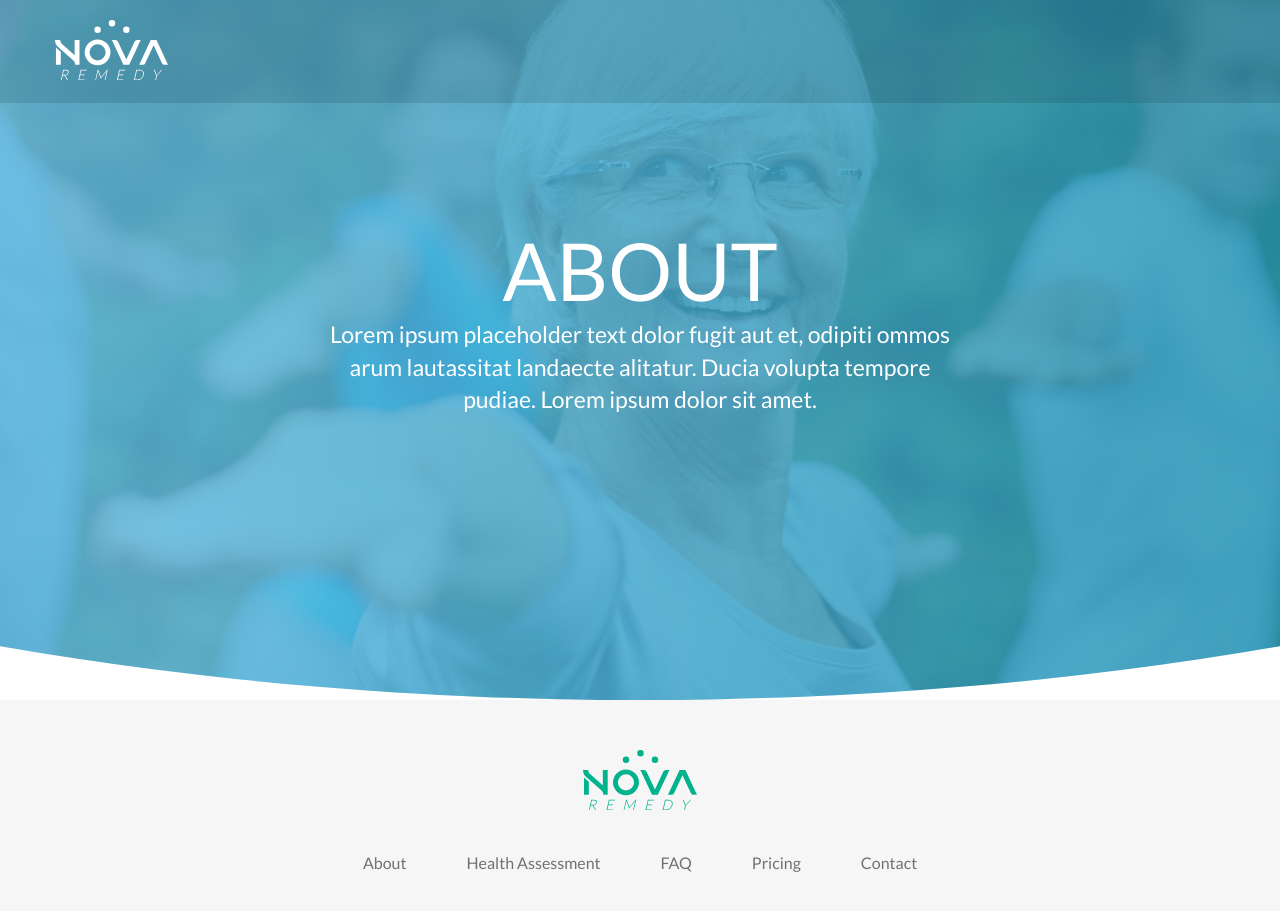
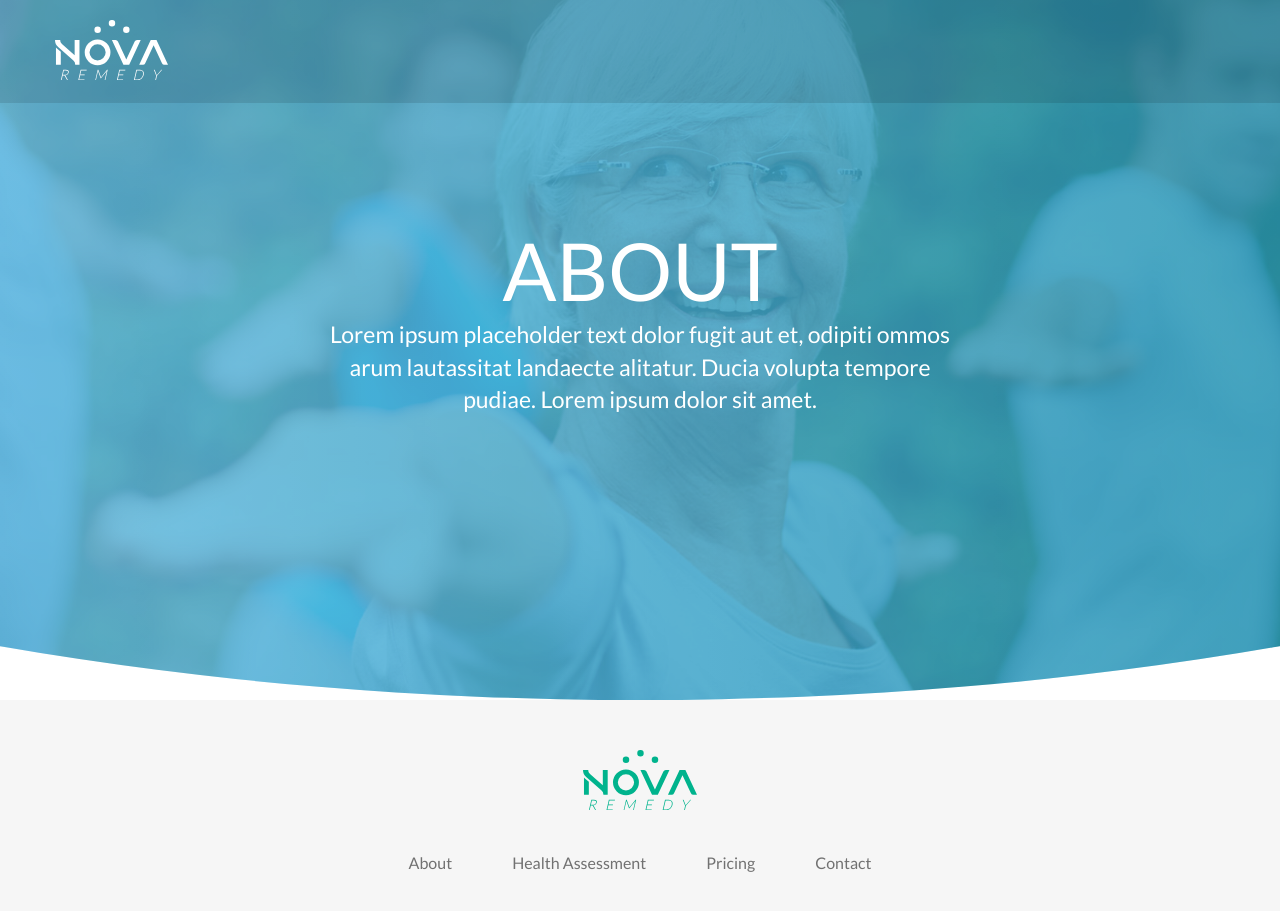
Before and after one commit to itsbrittaleigh/nova-remedy-marketing, a Jekyll site: the page built from about/index.html, in a window 1280 px wide and 922 px high. Shown: the top 911 px of the window. Built offline with Jekyll 4.4.1, drawn with Linux system fonts in a browser that asks for light colours.

Commit message:
temporarily commenting out links to faq section because there is no design/content

```diff
--- a/_includes/footer.html
+++ b/_includes/footer.html
@@ -11,9 +11,9 @@
         <li class="secondary-nav__menu-item">
           <a href="/health-assessment" class="secondary-nav__menu-item-link">Health Assessment</a>
         </li>
-        <li class="secondary-nav__menu-item">
+        <!-- <li class="secondary-nav__menu-item">
           <a href="/frequently-asked-questions" class="secondary-nav__menu-item-link">FAQ</a>
-        </li>
+        </li> -->
         <li class="secondary-nav__menu-item">
           <a href="/pricing" class="secondary-nav__menu-item-link">Pricing</a>
         </li>
--- a/_src/js/components/Menu.vue
+++ b/_src/js/components/Menu.vue
@@ -27,9 +27,9 @@
       <li class="main-nav__menu-item">
         <a href="/about" class="main-nav__menu-item-link">About</a>
       </li>
-      <li class="main-nav__menu-item">
+      <!-- <li class="main-nav__menu-item">
         <a href="/frequently-asked-questions" class="main-nav__menu-item-link">FAQ</a>
-      </li>
+      </li> -->
       <li class="main-nav__menu-item">
         <a href="/pricing" class="main-nav__menu-item-link">Pricing</a>
       </li>
```
